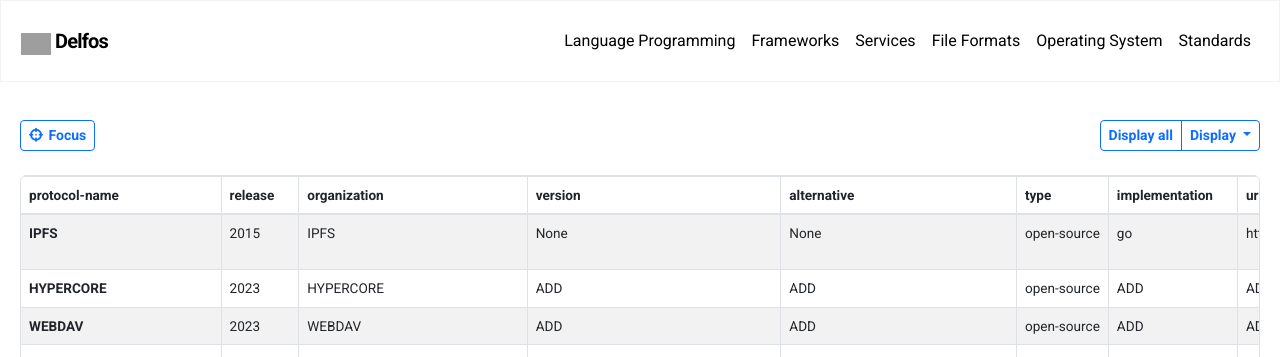
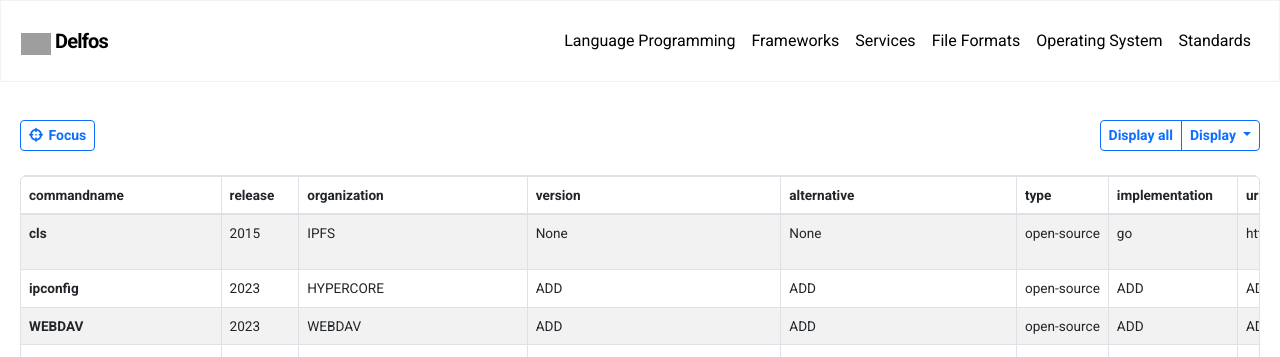
Before and after one commit to 0o9mVd5qF835M1C66LtB9iHQ1IrxpPPM7BXX33h/commandslinux, a plain HTML site: page index.html in a window 1280 px wide. Shown: the top 357 px of the page. Drawn offline with nearby package versions, Linux system fonts and the light colour scheme; grey boxes are pictures that could not be loaded.

Commit message:
Update index.html

```diff
--- a/index.html
+++ b/index.html
@@ -88,7 +88,7 @@
                     <table cellspacing="0" id="tech-companies" class="table table-small-font table-tighten table-bordered table-striped">
                         <thead>
                             <tr>
-                                <th>protocol-name</th>
+                                <th>commandname</th>
                                 <th data-priority="1">release</th>
                                 <th data-priority="2">organization</th>
                                 <th data-priority="3">version</th>
@@ -106,7 +106,7 @@
                         </thead>
                         <tbody>
                             <tr>
-                                <th>IPFS</th>
+                                <th>cls</th>
                                 <td>2015</td>
                                 <td>IPFS</td>
                                 <td>None</td>
@@ -124,7 +124,7 @@
                                 <td>MIT License</td>
                             </tr>
                             <tr>
-                                <th>HYPERCORE</th>
+                                <th>ipconfig</th>
                                 <td>2023</td>
                                 <td>HYPERCORE</td>
                                 <td>ADD</td>
```
